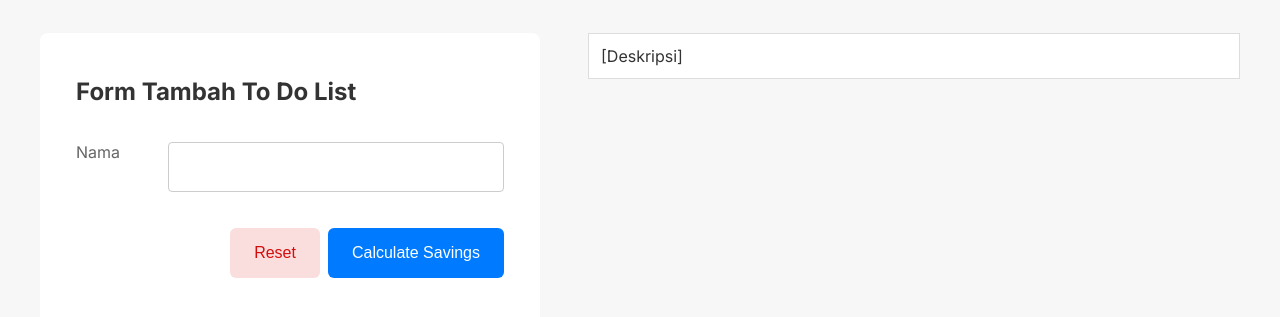
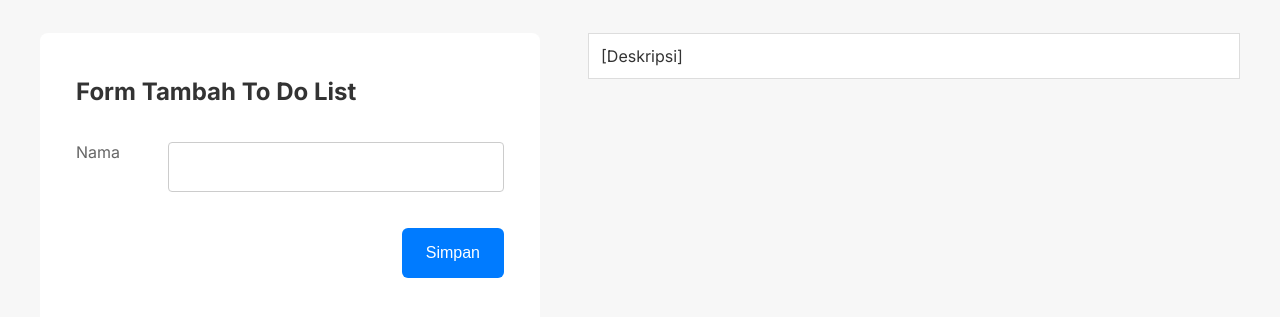
Before and after one commit to cagiee/todo-html-vue, a plain HTML site: page index.html in a window 1280 px wide. Shown: the part 119-436 px from the top of the page. Drawn offline with nearby package versions, Linux system fonts and the light colour scheme.

Commit message:
Update index.html

```diff
--- a/index.html
+++ b/index.html
@@ -132,8 +132,7 @@ table th {
           <input type="text" id="income" required>
         </div>
         <div class="button-action">
-          <button class="btn-reset" type="reset">Reset</button>
-          <button class="btn-submit" type="submit">Calculate Savings</button>
+          <button class="btn-submit" type="submit">Simpan</button>
         </div>
       </form>
       <div class="table-wrapper">
```
